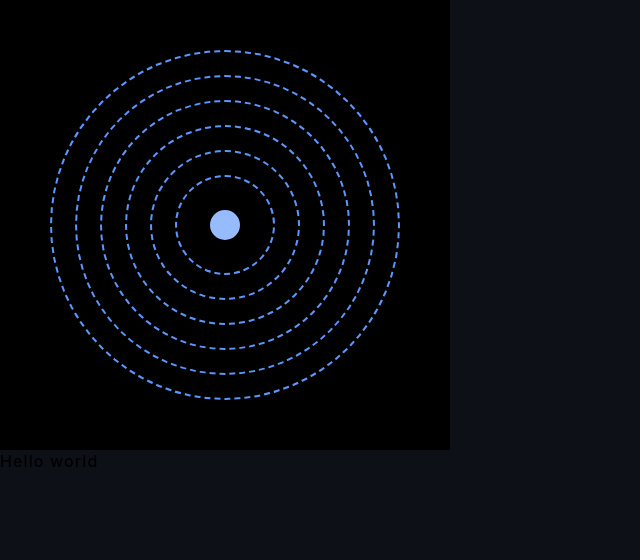
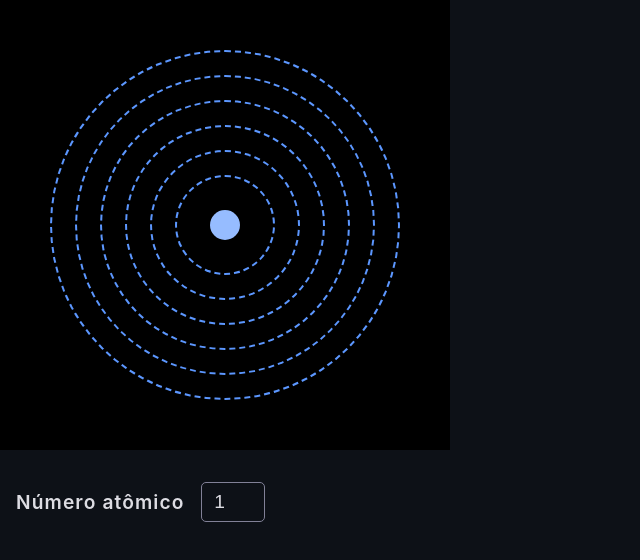
Before and after one commit to M4rcusVinicius/Atom, a Next.js app: page / in a window 1280 px wide. Shown: the top 560 px of the page, without its empty margins (0-640 px from the left). Built offline with nearby package versions, Linux system fonts and the light colour scheme.

Commit message:
Forms use State

```diff
--- a/components/Atom/index.js
+++ b/components/Atom/index.js
@@ -1,9 +1,9 @@
 import React from "react";
 // import db from './db'
-// import { distribution, circuit } from './process'
+import { distribution, circuit } from './process'
 import * as S from "./styled";
 
-const Atom = ({ n }) => {
+const Atom = ({ number }) => {
   const layers = {
     L: { size: 100 },
     M: { size: 150 },
@@ -12,6 +12,12 @@ const Atom = ({ n }) => {
     P: { size: 300 },
     Q: { size: 350 },
   };
+
+  React.useEffect(() => {
+    const dist = distribution(number)
+    console.log("Distribution:", dist.distribution)
+  }, [number])
+
 
   return (
     <S.Wrapper>
--- a/components/Form/index.js
+++ b/components/Form/index.js
@@ -1,9 +1,21 @@
-import React from "react";
 import * as S from "./styled";
 
-const Form = () => {
+const Form = ({ number, setNumber }) => {
+
   return (
-    <h1>Hello world</h1>
+    <S.Wrapper>
+      <S.Text>Número atômico</S.Text>
+      <S.Number
+        placeholder="1"
+        type="number"
+        min="1"
+        max="118"
+        value={number}
+        onChange={ev => {
+          setNumber(ev.target.value)
+        }}
+      />
+    </S.Wrapper>
   )
 };
 
--- a/components/Form/styled.js
+++ b/components/Form/styled.js
@@ -2,10 +2,27 @@ import styled from "styled-components"
 
 export const Wrapper = styled.section`
   padding: 2rem 1rem;
+  display: flex;
+  align-items: center;
+`
+
+export const Text = styled.span`
+  font-size: 1.2rem;
+  color: #dddde3;
+  font-weight: 600;
+  margin-right: 1rem;
 `
 
 export const Number = styled.input`
-  padding: 1rem 2rem;
+  padding: .5rem .8rem;
+  width: 4rem;
   border-radius: 5px;
-  border: 1px solid white;
+  border: 1px solid #818197;
+  font-size: 1.2rem;
+  color: #dddde3;
+
+  &:invalid {
+    color: red;
+    border: 1px solid red;
+  }
 `
--- a/components/Layout/styled.js
+++ b/components/Layout/styled.js
@@ -1,9 +1,9 @@
 import styled from "styled-components";
 
 export const LayoutWrapper = styled.div`
-  background-color: #0d1117;
 `;
 
 export const LayoutMain = styled.main`
   min-height: 100vh;
+  background-color: #0d1117;
 `;
--- a/pages/index.js
+++ b/pages/index.js
@@ -1,9 +1,13 @@
+import React from "react";
+
 import Head from 'next/head'
 import Layout from '../components/Layout'
 import Atom from '../components/Atom'
 import Form from '../components/Form'
 
 export default function Home() {
+  const [number, setNumber] = React.useState(1)
+
   return (
     <Layout>
       <Head>
@@ -11,8 +15,8 @@ export default function Home() {
         <meta name="description" content="Distribuição de Linus Pauling com ilustração gráfica para cada átomo. Esse app foi desenvolvido por Marcus Vinícius <marcus.vinicius.mvap@gmail.com>" />
         <link rel="icon" href="/favicon.ico" />
       </Head>
-      <Atom />
-      <Form />
+      <Atom number={number} />
+      <Form number={number} setNumber={setNumber} />
     </Layout>
   )
 }
--- a/styles/GlobalStyles.js
+++ b/styles/GlobalStyles.js
@@ -66,7 +66,6 @@ const GlobalStyles = createGlobalStyle`
   }
   input:focus {
     outline: none;
-    border: none;
   }
   input[type=number] {
     -moz-appearance: textfield;
```
